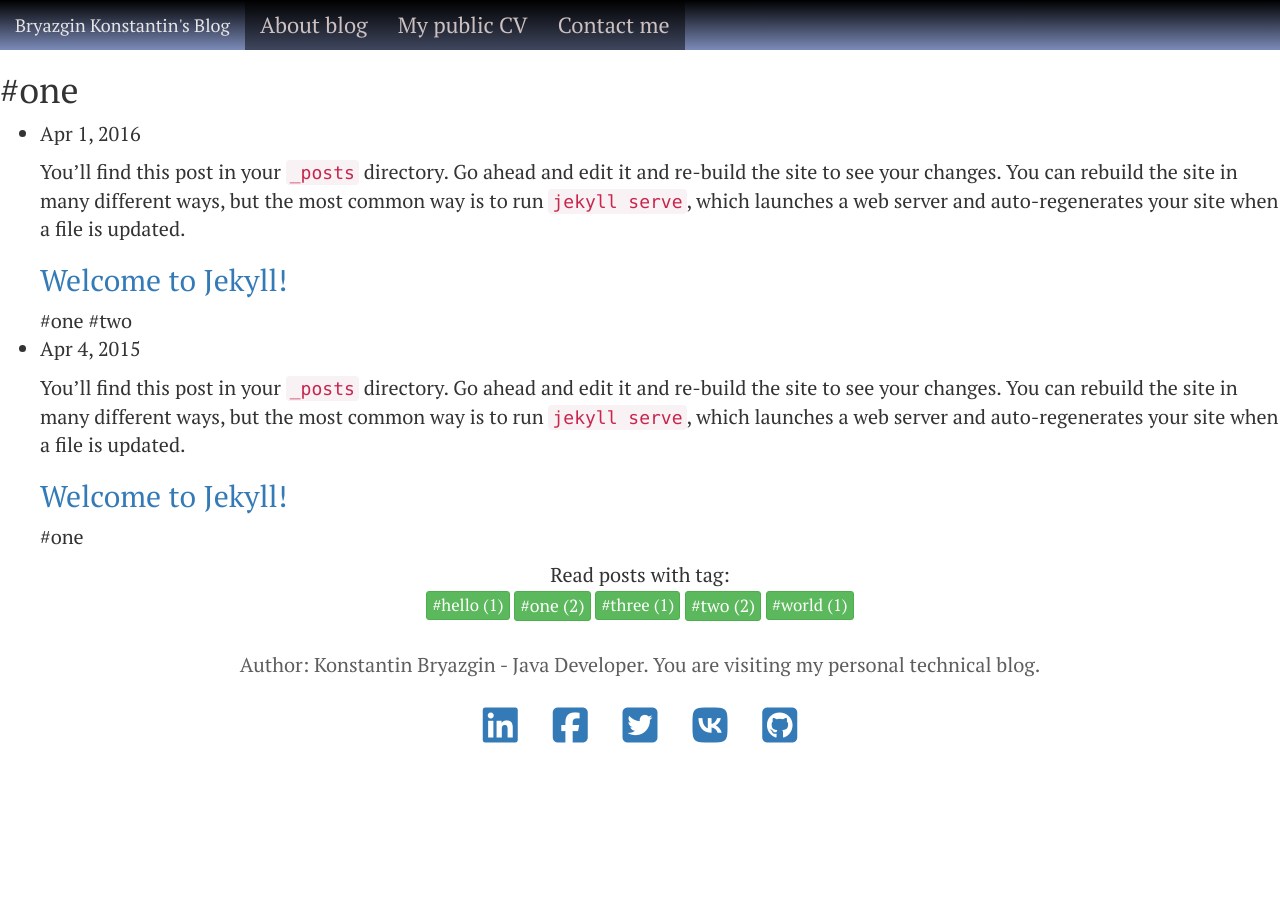
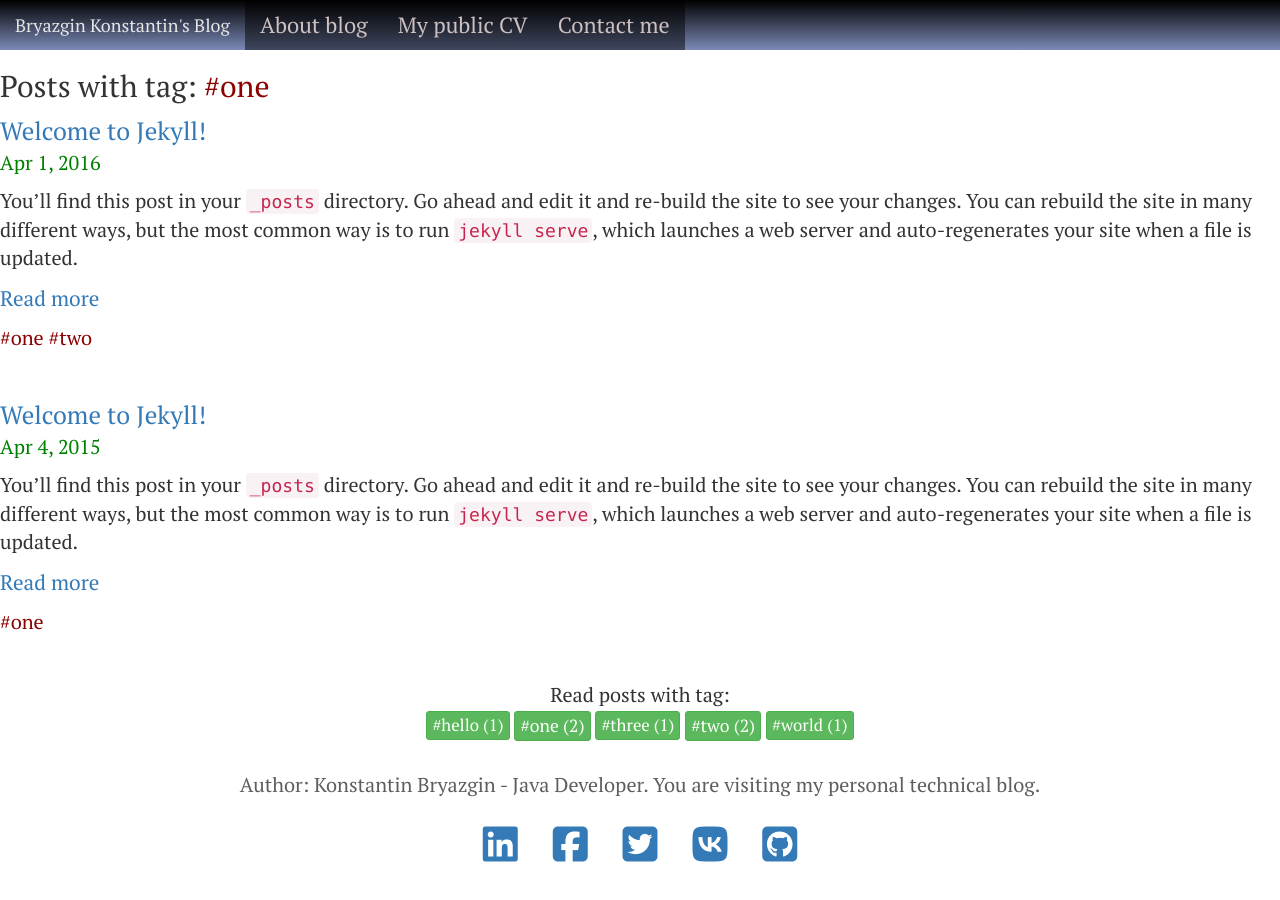
Before and after one commit to bryazginkos/bryazginkos.github.io, a Jekyll site: the page built from onetag.md, in a window 1280 px wide. Built offline with Jekyll 4.4.1, drawn with Linux system fonts in a browser that asks for light colours; nearby versions of some CDN libraries; library files that are not in the unit come from our copies.

Commit message:
tag page is the same as main page

```diff
--- a/_layouts/tag.html
+++ b/_layouts/tag.html
@@ -2,19 +2,21 @@
 layout: default
 ---
 
-<h1>#{{ page.tag }}</h1>
+<h2>Posts with tag: <span class="post-tag">#{{ page.tag }}</span></h2>
 
-<ul class="">
 {% for post in site.tags[page.tag] %}
-<li>
-    <span class="">{{ post.date | date: "%b %-d, %Y" }}</span>
-    <p>{{ post.excerpt }}</p>
-    <h2>
-        <a class="" href="{{ post.url | prepend: site.baseurl }}">{{ post.title }}</a>
-    </h2>
-    {% for posttag in post.tags %}
-    #{{posttag}}
-    {% endfor %}
-</li>
+    <div class="post-item">
+        <div>
+            <a class="post-link" href="{{ post.url | prepend: site.baseurl }}">{{ post.title }}</a>
+        </div>
+        <div class="post-date">{{ post.date | date: "%b %-d, %Y" }}</div>
+        <p>{{ post.excerpt }}</p>
+        <p>
+            <a class="post-more" href="{{ post.url | prepend: site.baseurl }}">Read more</a>
+        </p>
+
+        {% for posttag in post.tags %}
+        <span class="post-tag">#{{posttag}}</span>
+        {% endfor %}
+    </div>
 {% endfor %}
-</ul>
```
